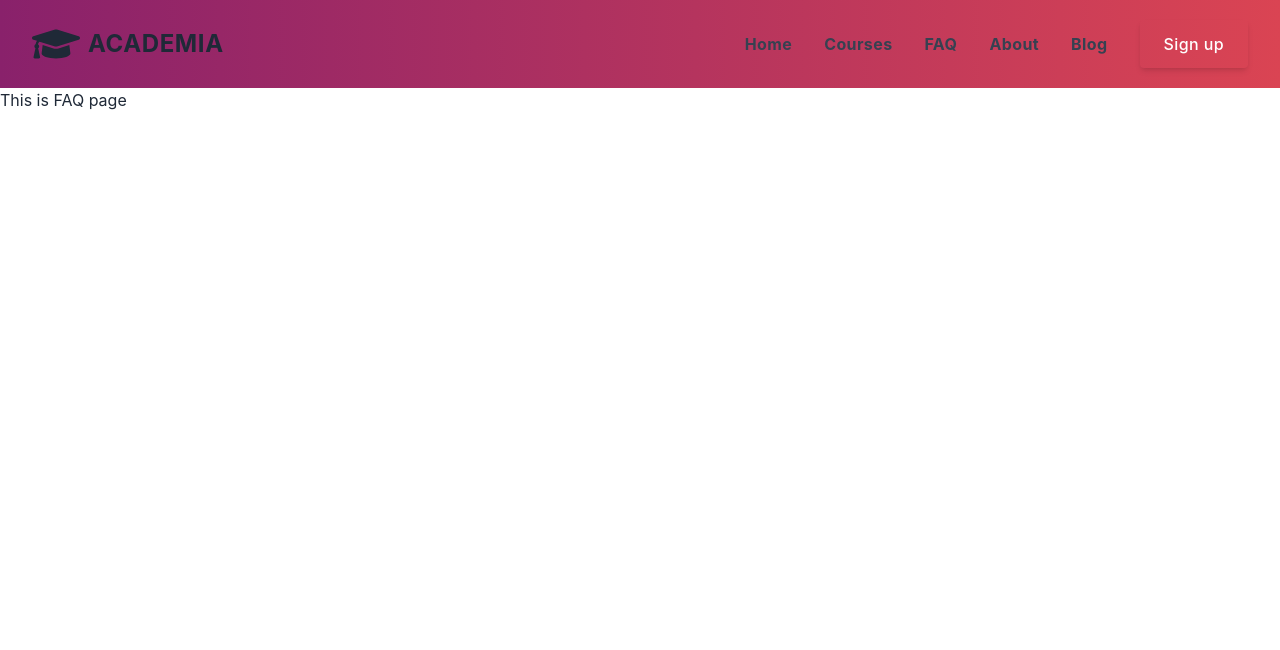
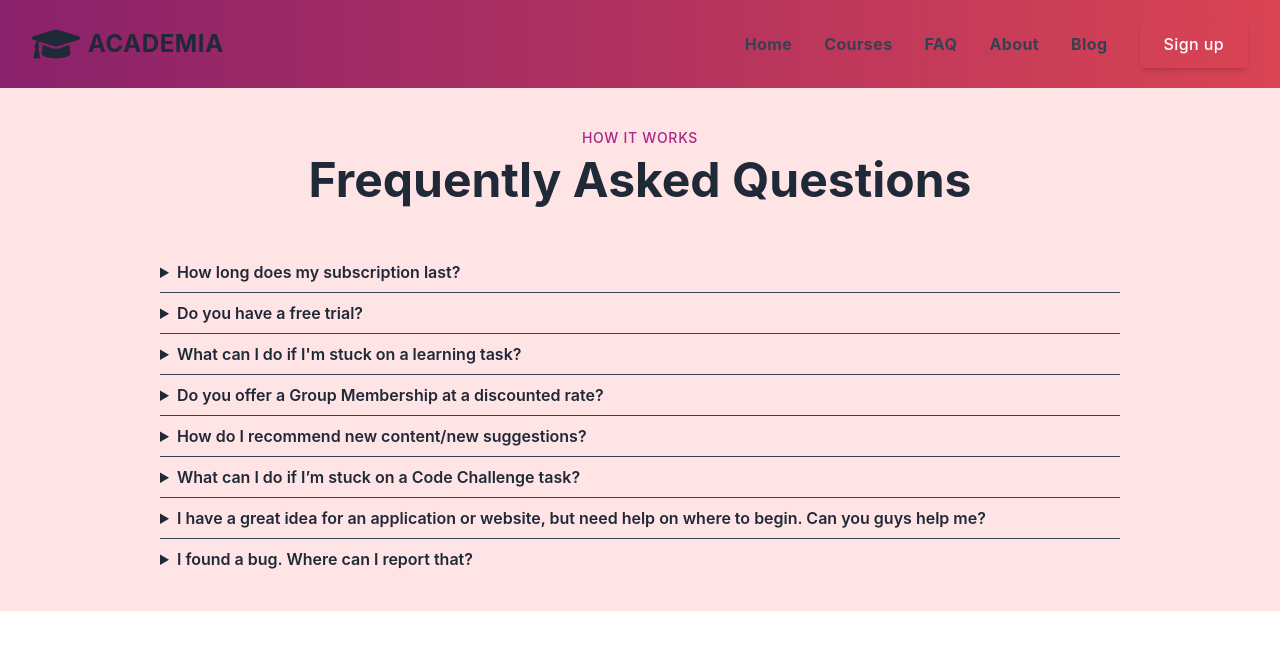
Before and after one commit to SanjidaSanju7/learning-platform-client-side, a React (Create React App) app: page /FAQ in a window 1280 px wide. Shown: the top 650 px of the page. Built offline with nearby package versions, Linux system fonts and the light colour scheme.

Commit message:
FAQ page created

```diff
--- a/src/Pages/FrequentlyAskedQuestions/FrequentlyAskedQuestions.js
+++ b/src/Pages/FrequentlyAskedQuestions/FrequentlyAskedQuestions.js
@@ -2,9 +2,65 @@ import React from 'react';
 
 const FrequentlyAskedQuestions = () => {
     return (
-        <div>
-            <h1>This is FAQ page</h1>
-        </div>
+        <section className="dark:bg-gray-800 dark:text-gray-100 bg-rose-100">
+            <div className="container flex flex-col justify-center p-4 mx-auto md:p-8 ">
+                <p className="p-2 text-sm font-medium tracking-wider text-center uppercase title">How it works</p>
+                <h2 className="mb-12 text-4xl font-bold leading-none text-center sm:text-5xl ">Frequently Asked Questions</h2>
+                <div className="flex flex-col divide-y sm:px-8 lg:px-12 xl:px-32 divide-gray-700">
+                    <details >
+                        <summary className="py-2 outline-none cursor-pointer focus:underline font-semibold">How long does my subscription last?</summary>
+                        <div className="px-4 pb-4">
+                            <p>Treehouse subscriptions are monthly, with the option to cancel your subscription at any time.</p>
+                        </div>
+                    </details>
+                    <details>
+                        <summary className="py-2 outline-none cursor-pointer focus:underline font-semibold">Do you have a free trial?</summary>
+                        <div className="px-4 pb-4">
+                            <p>Yes! We offer everyone a seven-day free trial. You can take advantage of it by visiting our sign-up page.</p>
+                        </div>
+                    </details>
+                    <details>
+                        <summary className="py-2 outline-none cursor-pointer focus:underline font-semibold">What can I do if I'm stuck on a learning task?</summary>
+                        <div className="px-4 pb-4 space-y-2">
+                            <p>Our Community is a great resource if you're stuck! It's also a great place to practice code reviews. If you're unable to get a satisfactory response from our Community, you can send an email for help from our Support team.</p>
+                            <p></p>
+                        </div>
+                    </details>
+                    <details>
+                        <summary className="py-2 outline-none cursor-pointer focus:underline font-semibold">Do you offer a Group Membership at a discounted rate?</summary>
+                        <div className="px-4 pb-4 space-y-2">
+                            <p>We do offer group membership discounts. Please fill out the form here and someone from our Organizations team will follow up with you.</p>
+
+                        </div>
+                    </details>
+                    <details>
+                        <summary className="py-2 outline-none cursor-pointer focus:underline font-semibold">How do I recommend new content/new suggestions?</summary>
+                        <div className="px-4 pb-4 space-y-2">
+                            <p>At this time you can email us at academia with the subject line "Content Suggestion". We review all emails and make note each month of what our students are wanting to see. This helps shape our decisions about content and features in the near future!</p>
+                        </div>
+                    </details>
+                    <details>
+                        <summary className="py-2 outline-none cursor-pointer focus:underline font-semibold">What can I do if I’m stuck on a Code Challenge task?</summary>
+                        <div className="px-4 pb-4 space-y-2">
+                            <p>We advise that you first utilize our Community if you’re stuck on a task. Please be sure to include a link to the Code Challenge and confirm which task number you’re stuck on.</p>
+                            <p>Also, include a screenshot of your code within the Code Challenge text editor or a code sample in markdown. Feel free to send us an email to academia with a link to your post if you haven’t received a response within 24 business hours.</p>
+                        </div>
+                    </details>
+                    <details>
+                        <summary className="py-2 outline-none cursor-pointer focus:underline font-semibold">I have a great idea for an application or website, but need help on where to begin. Can you guys help me?</summary>
+                        <div className="px-4 pb-4 space-y-2">
+                            <p>We advise posting personal requests in our Community where our teachers and other students can provide you with some pointers on where to begin!</p>
+                        </div>
+                    </details>
+                    <details>
+                        <summary className="py-2 outline-none cursor-pointer focus:underline font-semibold">I found a bug. Where can I report that?</summary>
+                        <div className="px-4 pb-4 space-y-2">
+                            <p>In the unlikely situation you stumble across a bug, go ahead and shoot us an email at our email address.com with a link and a screenshot. If this bug hasn’t been reported before, we’ll award you with a special Exterminator badge as a thank you!</p>
+                        </div>
+                    </details>
+                </div>
+            </div>
+        </section>
     );
 };
 
```
